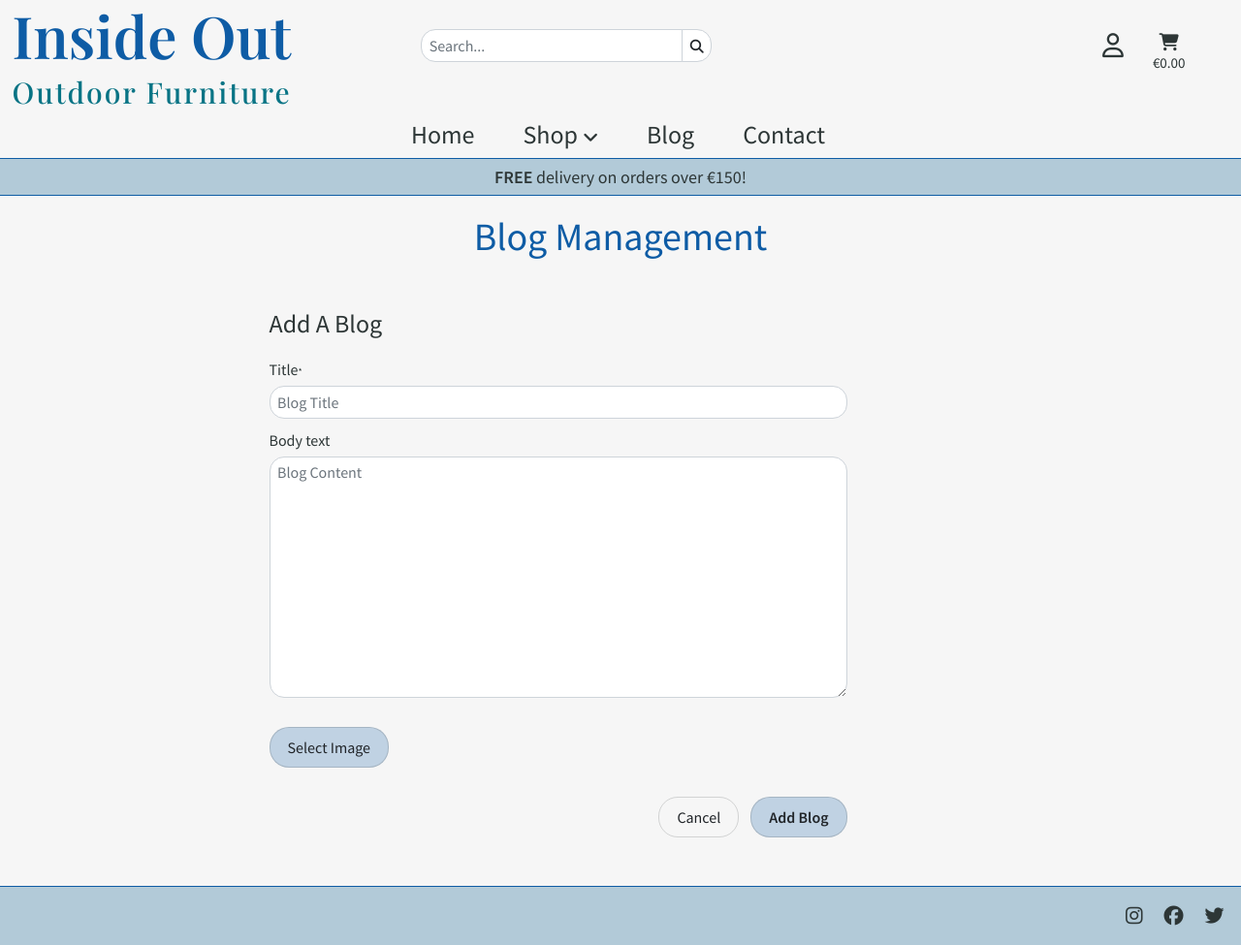
After one commit to Sharon-B/Django-Test, a Django app: page /blog/add/ in a window 1280 px wide. The commit adds this page. Shown: the whole page at 97% size. Run offline with Django 3.2, Linux system fonts and the light colour scheme; the visitor is signed in with stand-in values (Sample User, id 1); parts of the project's set-up code (start-up, migrations or seed data) failed here and were passed over; some libraries are stand-ins or nearby versions; some web fonts are replaced.

Commit message:
Create add_blog functionality

```diff
--- a/blog/admin.py
+++ b/blog/admin.py
@@ -5,7 +5,6 @@ from .models import BlogPost, BlogComment
 class BlogPostAdmin(admin.ModelAdmin):
     list_display = (
                     'title',
-                    'slug',
                     'created_on',
                     'image',
     )
@@ -14,8 +13,6 @@ class BlogPostAdmin(admin.ModelAdmin):
                      'title',
                      'body_text',
     )
-
-    prepopulated_fields = {'slug': ('title',)}
 
 
 class BlogCommentAdmin(admin.ModelAdmin):
--- a/blog/forms.py
+++ b/blog/forms.py
@@ -1,5 +1,6 @@
 from django import forms
-from .models import BlogComment
+from products.widgets import CustomClearableFileInput
+from .models import BlogComment, BlogPost
 
 
 class BlogCommentForm(forms.ModelForm):
@@ -18,3 +19,28 @@ class BlogCommentForm(forms.ModelForm):
             'placeholder'] = 'Leave your comment here..'
         self.fields['comment'].label = 'Comment'
         self.fields['comment'].widget.attrs['class'] = 'comment-form'
+
+
+class BlogForm(forms.ModelForm):
+
+    class Meta:
+        model = BlogPost
+        fields = {
+            'title',
+            'body_text',
+            'image',
+        }
+
+    field_order = ['title', 'body_text', 'image']
+
+    image = forms.ImageField(label='Image',
+                             required=False,
+                             widget=CustomClearableFileInput)
+
+    def __init__(self, *args, **kwargs):
+        super().__init__(*args, **kwargs)
+
+        for field_name, field in self.fields.items():
+            field.widget.attrs['class'] = 'admin-form'
+        self.fields['title'].widget.attrs['placeholder'] = 'Blog Title'
+        self.fields['body_text'].widget.attrs['placeholder'] = 'Blog Content'
--- a/blog/models.py
+++ b/blog/models.py
@@ -11,11 +11,9 @@ class BlogPost(models.Model):
     user = models.ForeignKey(User, on_delete=models.CASCADE,
                              related_name='blog_posts')
     title = models.CharField(max_length=200, unique=True)
-    slug = models.SlugField(max_length=200, unique=True)
     image = models.ImageField(null=True, blank=True)
     body_text = models.TextField(default=None, blank=True, null=True)
     created_on = models.DateTimeField(auto_now_add=True, blank=True)
-    updated_on = models.DateTimeField(auto_now=True, blank=True)
 
     def __str__(self):
         return self.title
--- /dev/null
+++ b/blog/templates/blog/add_blog.html
@@ -0,0 +1,59 @@
+{% extends "base.html" %}
+{% load static %}
+
+{% block page_header %}
+    <div class="header-container container">
+        <div class="row">
+            <div class="col">
+            </div>
+        </div>
+    </div>
+{% endblock %}
+
+{% block content %}
+    <div class="container">
+        <div class="row">
+            <div class="col page-heading">
+                <h1 class="heading">Blog Management</h1>
+            </div>
+        </div>
+
+
+        <div class="row">
+            <div class="col-12 col-md-8 offset-md-2">
+                <h3 class='sub-heading'>Add A Blog</h3>
+                <div>
+                    <form action="{% url 'add_blog' %}" method="POST" class="form" enctype="multipart/form-data">
+                        {% csrf_token %}
+                        {% for field in form %}
+                            {% if field.name == 'image' %}
+                                {{ field }}
+                            {% else %}
+                                {{ field | as_crispy_field }}
+                            {% endif %}
+                        {% endfor %}
+                        <div class="text-end blog-submit">
+                            <a href="{% url 'blog' %}" class="btn shopping-btn">
+                                <span class="p-text">Cancel</span>
+                            </a>
+                            <button id="submit-button" class="btn button checkout-btn">
+                                <span class="p-text text-bold">Add Blog</span>
+                            </button>
+                        </div>
+                    </form>
+                </div>
+            </div>
+        </div>
+    </div>
+
+{% endblock %}
+
+{% block postloadjs %}
+    {{ block.super }}
+    <script>
+        $('#new-image').change(function() {
+            var file = $('#new-image')[0].files[0];
+            $('#filename').text(`Image will be set to: ${file.name}`);
+        });
+    </script>
+{% endblock %}
--- a/blog/urls.py
+++ b/blog/urls.py
@@ -4,4 +4,5 @@ from . import views
 urlpatterns = [
     path('', views.all_blog_posts, name='blog'),
     path('<int:post_id>/', views.blog_detail, name='blog_detail'),
+    path('add/', views.add_blog_post, name='add_blog'),
 ]
--- a/blog/views.py
+++ b/blog/views.py
@@ -1,7 +1,8 @@
 from django.shortcuts import render, get_object_or_404, reverse, redirect
 from django.contrib import messages
+from django.contrib.auth.decorators import login_required
 from .models import BlogPost
-from .forms import BlogCommentForm
+from .forms import BlogCommentForm, BlogForm
 
 
 # All blog posts view
@@ -56,3 +57,39 @@ def blog_detail(request, post_id):
     }
 
     return render(request, template, context)
+
+
+# Blog Admin:
+# Add blog
+@login_required
+def add_blog_post(request):
+    """
+    Allow an admin user to add a blog post
+    """
+    if request.user.is_superuser:
+
+        if request.method == 'POST':
+            form = BlogForm(request.POST, request.FILES)
+            if form.is_valid():
+                blog_post = form.save(commit=False)
+                blog_post.user = request.user
+                blog_post.save()
+                messages.success(request, 'Blog added successfully!')
+                return redirect(reverse('blog_detail', args=[blog_post.id]))
+            else:
+                messages.error(request, 'Please check the form for errors. \
+                    Blog failed to add.')
+        else:
+            form = BlogForm()
+
+    else:
+        messages.error(request, 'Sorry, you do not have permission for that.')
+        return redirect(reverse('home'))
+
+    template = 'blog/add_blog.html'
+
+    context = {
+        'form': form,
+    }
+
+    return render(request, template, context)
--- a/templates/base.html
+++ b/templates/base.html
@@ -89,7 +89,7 @@
                                 {% if request.user.is_authenticated %}
                                     {% if request.user.is_superuser %}
                                         <a class="dropdown-item dd-item" href="{% url 'add_product' %}">Product Management</a>
-                                        <a class="dropdown-item dd-item" href="">Blog Management</a>
+                                        <a class="dropdown-item dd-item" href="{% url 'add_blog' %}">Blog Management</a>
                                     {% endif %}
                                     <a class="dropdown-item dd-item" href="{% url 'profile' %}">Profile</a>
                                     <a class="dropdown-item dd-item" href="{% url 'account_logout' %}">Logout</a>
--- a/templates/includes/mobile-header.html
+++ b/templates/includes/mobile-header.html
@@ -30,7 +30,7 @@
         {% if request.user.is_authenticated %}
             {% if request.user.is_superuser %}
                 <a class="dropdown-item dd-item" href="{% url 'add_product' %}">Product Management</a>
-                <a class="dropdown-item dd-item" href="">Blog Management</a>
+                <a class="dropdown-item dd-item" href="{% url 'add_blog' %}">Blog Management</a>
             {% endif %}
             <a class="dropdown-item dd-item" href="{% url 'profile' %}">Profile</a>
             <a class="dropdown-item dd-item" href="{% url 'account_logout' %}">Logout</a>
```
Also changed, not shown: blog/migrations/0012_auto_20210820_1344.py (added).
